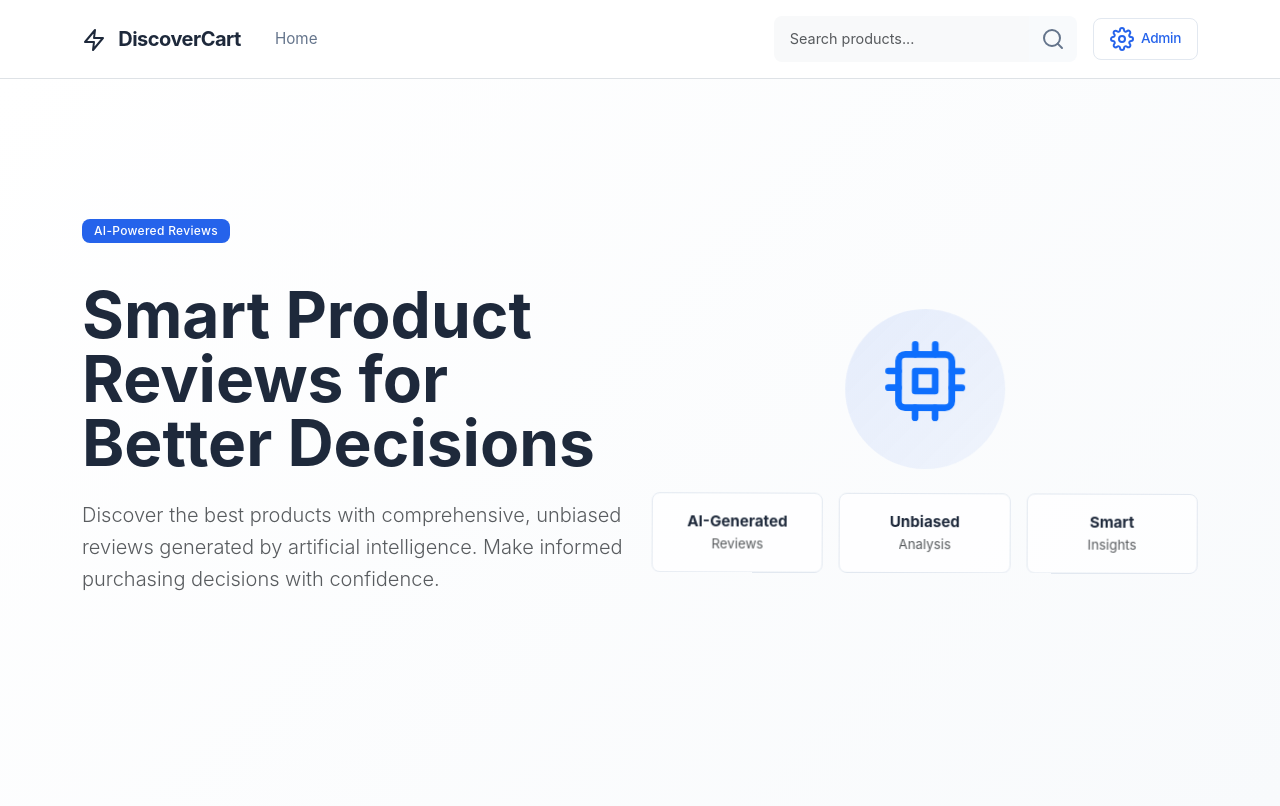
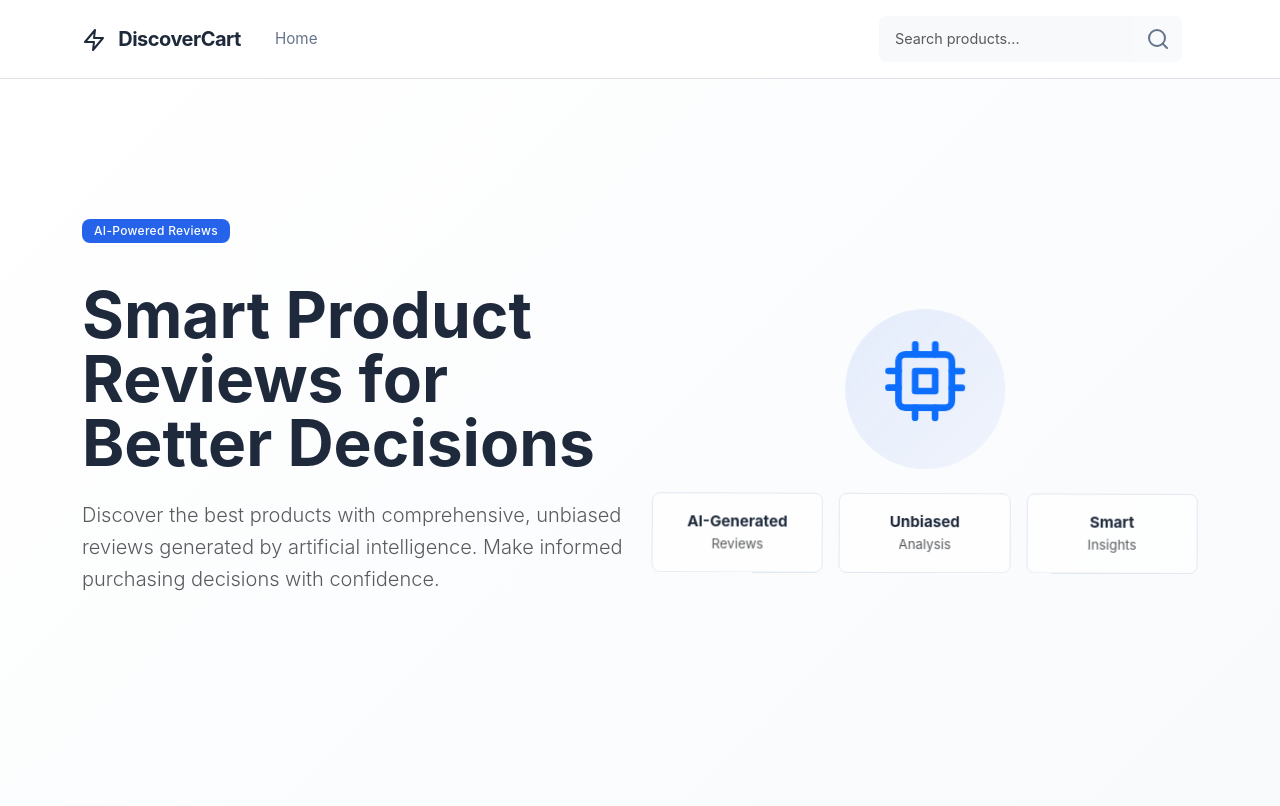
Before and after one commit to Chinmaytikole/DiscoverCart, a Flask app: page / in a window 1280 px wide. Shown: the top 806 px of the page. Run offline with Flask 3, Linux system fonts and the light colour scheme; data that the repository does not hold is empty.

Commit message:
Update base.html

```diff
--- a/templates/base.html
+++ b/templates/base.html
@@ -53,11 +53,7 @@
                         </div>
                     </form>
 
-                    <!-- Admin Link -->
-                    <a href="{{ url_for('chinmay_control_panel') }}" class="btn btn-outline-primary btn-sm">
-                        <i data-feather="settings" class="me-1"></i>
-                        Admin
-                    </a>
+
                 </div>
             </div>
         </div>
```
